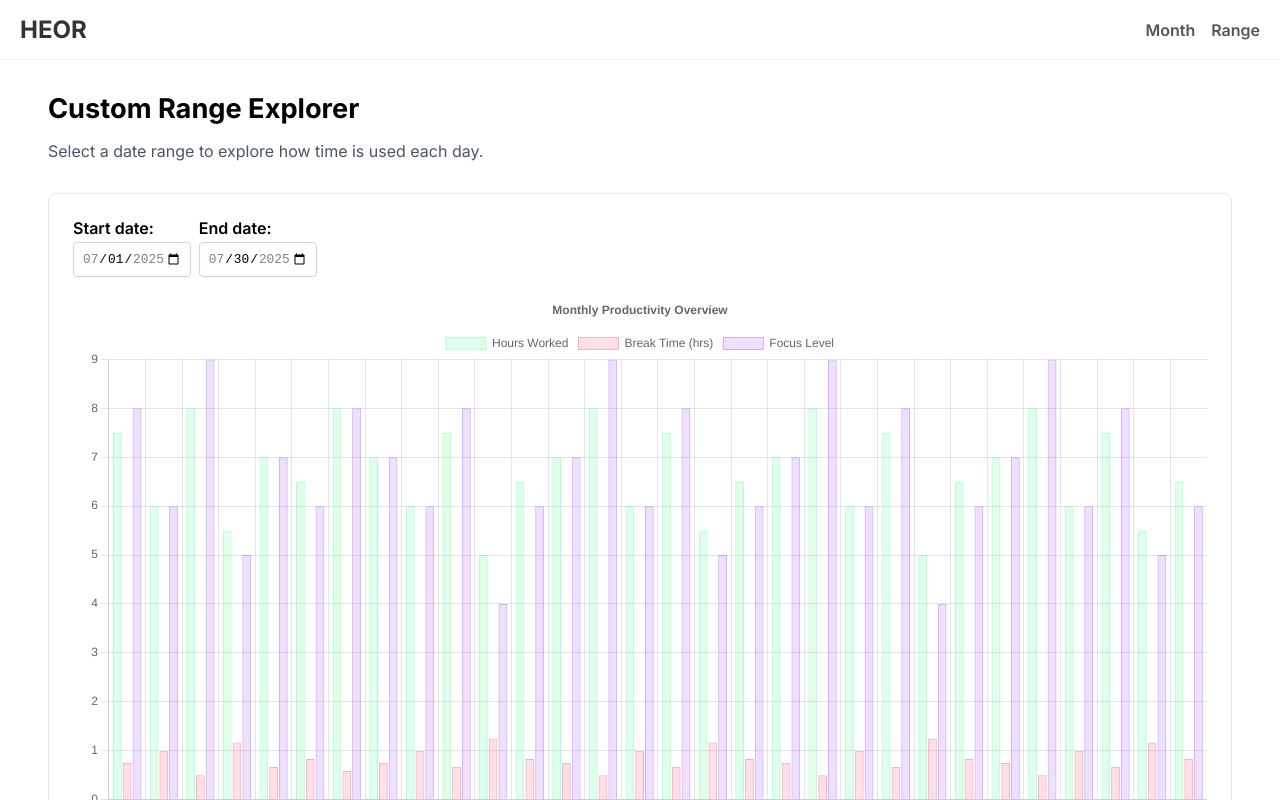
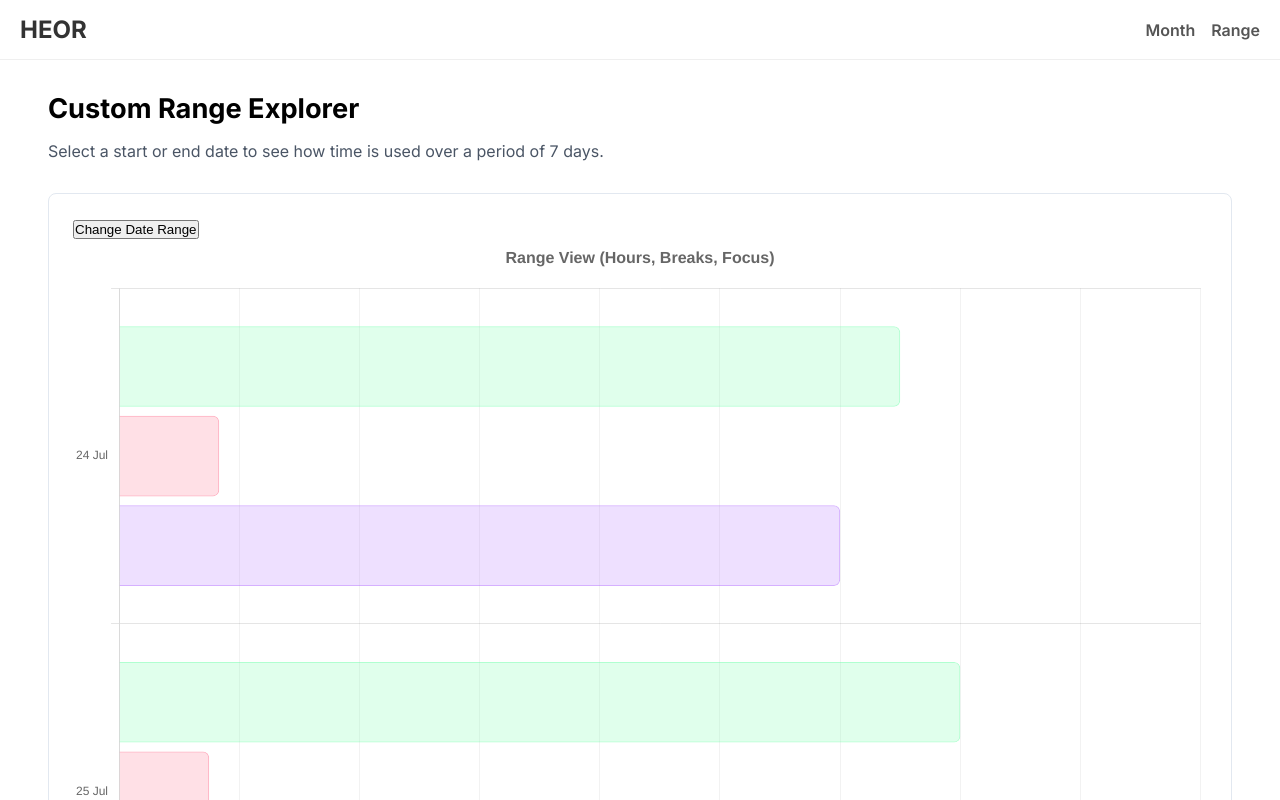
Before and after one commit to RobGrimes8/heor-data-visualisation, a Next.js app: page /range in a window 1280 px wide. Shown: the top 800 px of the page. Built offline with nearby package versions, Linux system fonts and the light colour scheme.

Commit message:
extract data selection to modal and implement react-date-range

```diff
--- a/app/components/BarChart/BarChart.js
+++ b/app/components/BarChart/BarChart.js
@@ -3,41 +3,38 @@
 import { useState } from "react";
 import styles from "./styles.module.scss";
 import { Bar } from "react-chartjs-2";
+import DateModal from "./DateModal";
 import "@/lib/chartSetup";
 
 export default function BarChart({ dataset }) {
     if (dataset.length === 0) return <p>Dataset not passed to component</p>;
 
-    const [startDate, setStartDate] = useState(dataset[0].date);
-    const [endDate, setEndDate] = useState(dataset[dataset.length - 1].date);
-    const [filteredData, setFilteredData] = useState(dataset);
-
-    const labels = filteredData.map((d) => d.date);
-    const hoursWorkedValues = filteredData.map((d) => d.hours_worked);
-    const breakValues = filteredData.map((d) => d.break_minutes / 60);
-    const focuLevelValues = filteredData.map((d) => d.focus_level);
+    const [filteredData, setFilteredData] = useState(dataset.slice(-7));
 
     const data = {
-        labels,
+        labels: filteredData.map((d) => d.date),
         datasets: [
             {
                 label: "Hours Worked",
-                data: hoursWorkedValues,
+                data: filteredData.map((d) => d.hours_worked),
                 borderWidth: 1,
+                borderRadius: 6,
                 borderColor: "rgba(99, 255, 161, 0.5)",
                 backgroundColor: "rgba(99, 255, 161, 0.2)",
             },
             {
                 label: "Break Time (hrs)",
-                data: breakValues,
+                data: filteredData.map((d) => d.break_minutes / 60),
                 borderWidth: 1,
+                borderRadius: 6,
                 borderColor: "rgba(255, 99, 132, 0.5)",
                 backgroundColor: "rgba(255, 99, 132, 0.2)",
             },
             {
                 label: "Focus Level",
-                data: focuLevelValues,
+                data: filteredData.map((d) => d.focus_level),
                 borderWidth: 1,
+                borderRadius: 6,
                 borderColor: "rgba(172, 99, 255, 0.5)",
                 backgroundColor: "rgba(172, 99, 255, 0.2)",
             },
@@ -46,57 +43,55 @@ export default function BarChart({ dataset }) {
 
     const options = {
         responsive: true,
+        maintainAspectRatio: false,
+        indexAxis: "y",
         plugins: {
-            legend: { position: "top" },
-            title: { display: true, text: "Monthly Productivity Overview" },
+            legend: {
+                position: "bottom",
+                labels: {
+                    usePointStyle: true,
+                    boxWidth: 30,
+                    font: { size: 12 },
+                },
+            },
+            title: {
+                display: true,
+                text: "Range View (Hours, Breaks, Focus)",
+                font: { size: 16, weight: "bold" },
+                padding: { top: 10, bottom: 20 },
+            },
+        },
+        scales: {
+            x: {
+                beginAtZero: true,
+                grid: { color: "rgba(0,0,0,0.05)" },
+            },
+            y: {
+                ticks: {
+                    font: { size: 12 },
+                    grid: { color: "rgba(0,0,0,0.02)" },
+                    callback: function (value, index) {
+                        const label = this.getLabelForValue(value);
+                        return new Date(label).toLocaleDateString("en-GB", {
+                            month: "short",
+                            day: "numeric",
+                        });
+                    },
+                },
+            },
         },
     };
 
-    const handleStartDateChange = (e) => {
-        setStartDate(e.target.value);
-        const newData = [...filteredData];
-        const newFiltered = newData.filter(
-            (d) => d.date >= e.target.value && d.date <= endDate
-        );
-        setFilteredData(newFiltered);
-    };
-    const handleEndDateChange = (e) => {
-        setEndDate(e.target.value);
-        const newData = [...filteredData];
-        const newFiltered = newData.filter(
-            (d) => d.date >= startDate && d.date <= e.target.value
+    const handleSelect = (startDateStr, endDateStr) => {
+        const newFiltered = dataset.filter(
+            (d) => d.date > startDateStr && d.date <= endDateStr
         );
         setFilteredData(newFiltered);
     };
 
     return (
         <div className={styles.chartContainer}>
-            <div className={styles.date_inputs}>
-                <div className={styles.date_input_container}>
-                    <label htmlFor="start_date">Start date:</label>
-                    <input
-                        type="date"
-                        name="start_date"
-                        id="start_date"
-                        value={startDate}
-                        onChange={handleStartDateChange}
-                        min={filteredData[0].date}
-                        max={endDate}
-                    />
-                </div>
-                <div className={styles.date_input_container}>
-                    <label htmlFor="end_date">End date:</label>
-                    <input
-                        type="date"
-                        name="end_date"
-                        id="end_date"
-                        value={endDate}
-                        onChange={handleEndDateChange}
-                        min={startDate}
-                        max={filteredData[filteredData.length - 1].date}
-                    />
-                </div>
-            </div>
+            <DateModal dataset={dataset} onDateChange={handleSelect} />
             <Bar data={data} options={options} />
         </div>
     );
--- /dev/null
+++ b/app/components/BarChart/DateModal.js
@@ -0,0 +1,85 @@
+"use client";
+
+import { useState, useRef, useEffect } from "react";
+import { DateRange } from "react-date-range";
+import { addDays, differenceInDays } from "date-fns";
+
+import "react-date-range/dist/styles.css";
+import "react-date-range/dist/theme/default.css";
+import styles from "./styles.module.scss";
+
+export default function DateModal({ dataset, onDateChange }) {
+    const [isOpen, setIsOpen] = useState(false);
+    const modalRef = useRef(null);
+
+    const [range, setRange] = useState([
+        {
+            startDate: new Date(dataset[0].date),
+            endDate: addDays(new Date(dataset[0].date), 6),
+            key: "selection",
+        },
+    ]);
+
+    useEffect(() => {
+        function handleClickOutside(e) {
+            if (modalRef.current && !modalRef.current.contains(e.target)) {
+                setIsOpen(false);
+            }
+        }
+        if (isOpen) {
+            document.addEventListener("mousedown", handleClickOutside);
+        }
+        return () =>
+            document.removeEventListener("mousedown", handleClickOutside);
+    }, [isOpen]);
+
+    const handleSelect = (ranges) => {
+        const { startDate, endDate } = ranges.selection;
+
+        // 🔹 enforce 7-day window
+        const days = differenceInDays(endDate, startDate);
+        if (days !== 6) {
+            setRange([
+                {
+                    startDate,
+                    endDate: addDays(startDate, 6),
+                    key: "selection",
+                },
+            ]);
+        } else {
+            setRange([ranges.selection]);
+        }
+
+        const startDateStr = startDate.toISOString().split("T")[0];
+        const endDateStr = addDays(startDateStr, 6).toISOString().split("T")[0];
+
+        onDateChange(startDateStr, endDateStr);
+        setIsOpen(false);
+    };
+
+    return (
+        <div className={styles.dateModalContainer}>
+            <button className={styles.open_btn} onClick={() => setIsOpen(true)}>
+                Change Date Range
+            </button>
+
+            {isOpen && (
+                <div className={styles.modal}>
+                    <div ref={modalRef} className={styles.modal_content}>
+                        <h2>Select Date Range</h2>
+                        <DateRange
+                            className={styles.date_input}
+                            ranges={range}
+                            onChange={handleSelect}
+                            moveRangeOnFirstSelection={true}
+                            showDateDisplay={false}
+                            rangeColors={["#3182ce"]}
+                            minDate={new Date(dataset[0].date)}
+                            maxDate={new Date(dataset[dataset.length - 1].date)}
+                        />
+                    </div>
+                </div>
+            )}
+        </div>
+    );
+}
--- a/app/range/page.js
+++ b/app/range/page.js
@@ -11,8 +11,8 @@ export default async function RangePage() {
                 <div className={styles.intro}>
                     <h1>Custom Range Explorer</h1>
                     <p>
-                        Select a date range to explore how time is used each
-                        day.
+                        Select a start or end date to see how time is used over
+                        a period of 7 days.
                     </p>
                 </div>
                 <BarChart dataset={dataset} />
--- a/package.json
+++ b/package.json
@@ -10,9 +10,11 @@
   },
   "dependencies": {
     "chart.js": "^4.5.0",
+    "date-fns": "^4.1.0",
     "next": "15.5.2",
     "react": "19.1.0",
     "react-chartjs-2": "^5.3.0",
+    "react-date-range": "^2.0.1",
     "react-dom": "19.1.0",
     "react-icons": "^5.5.0",
     "sass": "^1.92.0"
```
Also changed, not shown: 1 other file (tests, documents, lock files or other folders).
